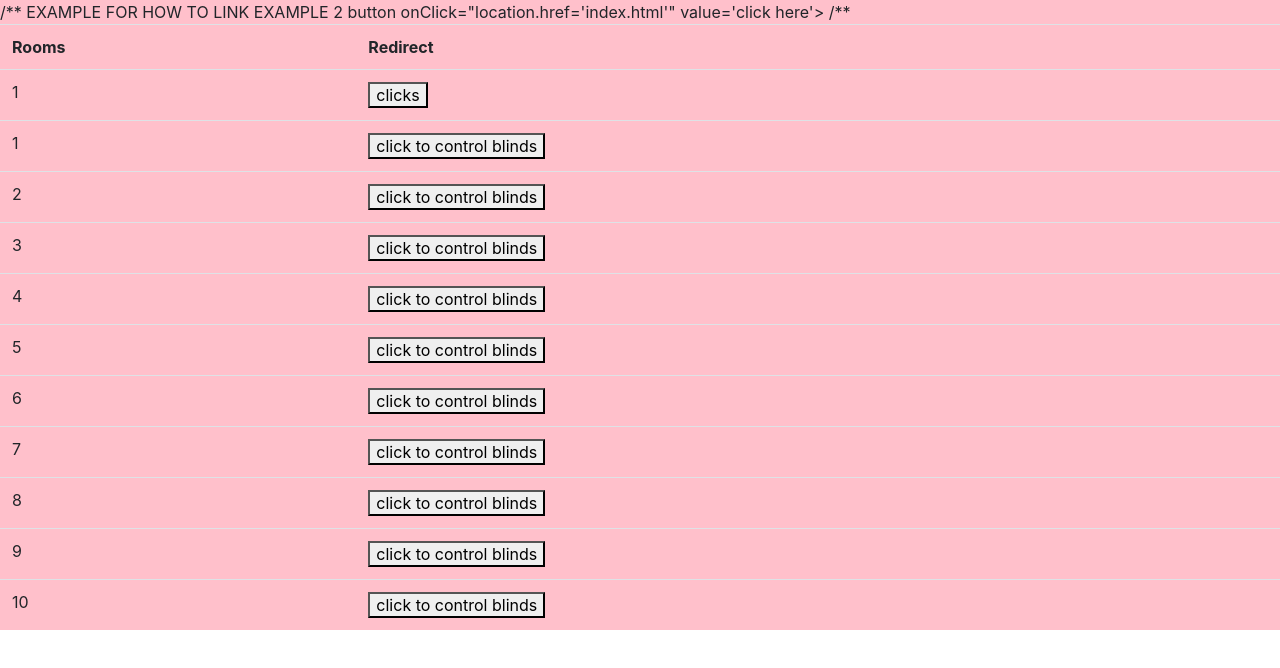
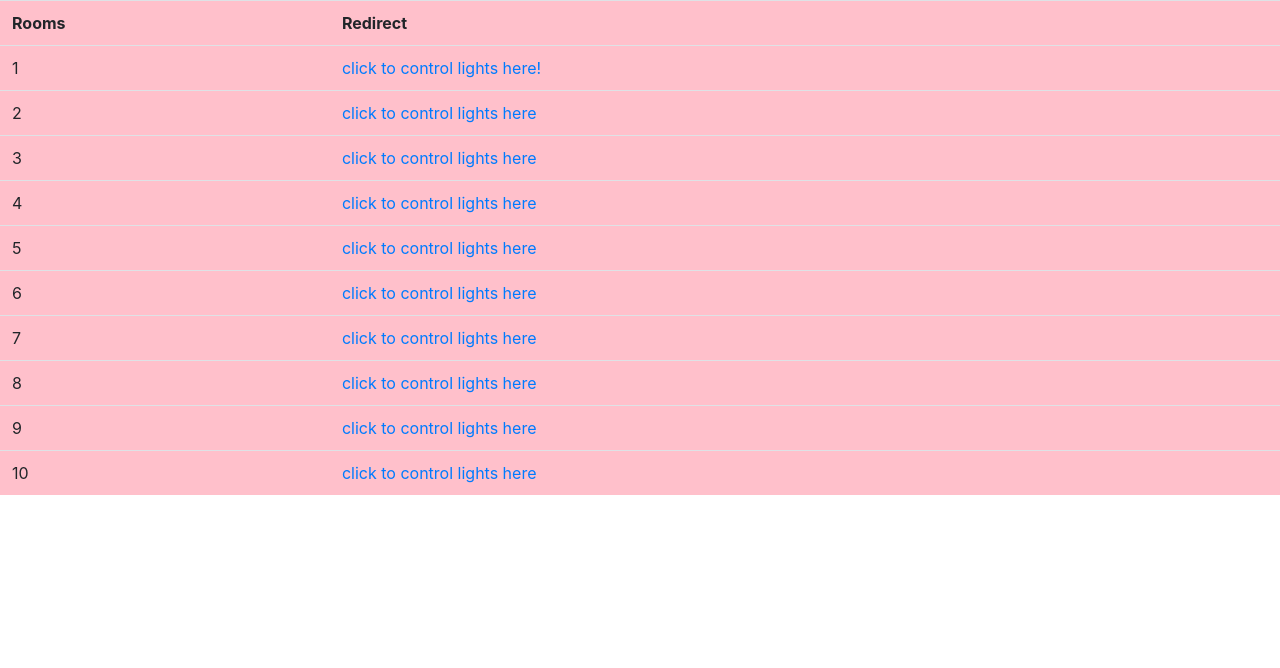
Before and after one commit to janviig/AutOffice, a website: page public/directon.html in a window 1280 px wide. Drawn offline with nearby package versions, Linux system fonts and the light colour scheme.

Commit message:
final changes with lights

```diff
--- a/public/directon.html
+++ b/public/directon.html
@@ -26,110 +26,74 @@
                         <th>Redirect</th>
                     </tr>
 
-                    /** EXAMPLE FOR HOW TO LINK
-                    <tr class="room1">
-                        <td class="room1">1</td>
-                        <td class="room1">
-                            <button type="button" onclick = "document.location='default.asp'">
-                                clicks
-
-                            </button>
-                        </td>
-                    </tr>
-
-                    EXAMPLE 2
-                    button onClick="location.href='index.html'"
-                    value='click here'>
-                    /**
-
                     <!-- assigning rooms in a table format -->
                     <tr class="room1" onclick="move('1', '/');">
                         <td class="room1">1</td>
                         <td class="room1">
-                            <button type="button">
-                                click to control blinds
-                            </button>
+                            <a href="https://pacific-citadel-54529.herokuapp.com/">click to control lights here!</a>
                         </td>
                     </tr>
 
                     <tr class="room2" onclick="move('2', '/');">
                         <td class="room2">2</td>
                         <td class="room2">
-                            <button type="button">
-                                click to control blinds
-                            </button>
+                            <a href="https://pacific-citadel-54529.herokuapp.com/">click to control lights here</a>
                         </td>
                     </tr>
 
                     <tr class="room3" onclick="move('3', '/');">
                         <td class="room3">3</td>
                         <td class="room3">
-                            <button type="button">
-                                click to control blinds
-                            </button>
+                            <a href="https://pacific-citadel-54529.herokuapp.com/">click to control lights here</a>
                         </td>
                     </tr>
 
                     <tr class="room4" onclick="move('4', '/');">
                         <td class="room4">4</td>
                         <td class="room4">
-                            <button type="button">
-                                click to control blinds
-                            </button>
+                            <a href="https://pacific-citadel-54529.herokuapp.com/">click to control lights here</a>
                         </td>
                     </tr>
 
                     <tr class="room5" onclick="move('5', '/');">
                         <td class="room5">5</td>
                         <td class="room5">
-                            <button type="button">
-                                click to control blinds
-                            </button>
+                            <a href="https://pacific-citadel-54529.herokuapp.com/">click to control lights here</a>
                         </td>
                     </tr>
 
                     <tr class="room6" onclick="move('6', '/');">
                         <td class="room6">6</td>
                         <td class="room6">
-                            <button type="button">
-                                click to control blinds
-                            </button>
+                            <a href="https://pacific-citadel-54529.herokuapp.com/">click to control lights here</a>
                         </td>
                     </tr>
 
                     <tr class="room7" onclick="move('7', '/');">
                         <td class="room7">7</td>
                         <td class="room7">
-                            <button type="button">
-                                click to control blinds
-                            </button>
+                            <a href="https://pacific-citadel-54529.herokuapp.com/">click to control lights here</a>
                         </td>
                     </tr>
 
                     <tr class="room8" onclick="move('8', '/');">
                         <td class="room8">8</td>
                         <td class="room8">
-                            <button type="button">
-                                click to control blinds
-                            </button>
+                            <a href="https://pacific-citadel-54529.herokuapp.com/">click to control lights here</a>
                         </td>
                     </tr>
 
                     <tr class="room9" onclick="move('9', '/');">
                         <td class="room9">9</td>
                         <td class="room9">
-                            <button type="button">
-                                click to control blinds
-                            </button>
+                            <a href="https://pacific-citadel-54529.herokuapp.com/">click to control lights here</a>
                         </td>
                     </tr>
 
                     <tr class="room10" onclick="move('10', '/');">
                         <td class="room10">10</td>
                         <td class="room10">
-                            <button type="button">
-                                click to control blinds
-                            </button>
+                            <a href="https://pacific-citadel-54529.herokuapp.com/">click to control lights here</a>
                         </td>
                     </tr>
                 </tbody>
```
Also changed, not shown: public/app.js (+2 -33 lines), public/index.html (+11 -11 lines), public/section.html (deleted, +0 -35 lines), public/off.jpg (added), public/on.jpg (added), 2 other files.
